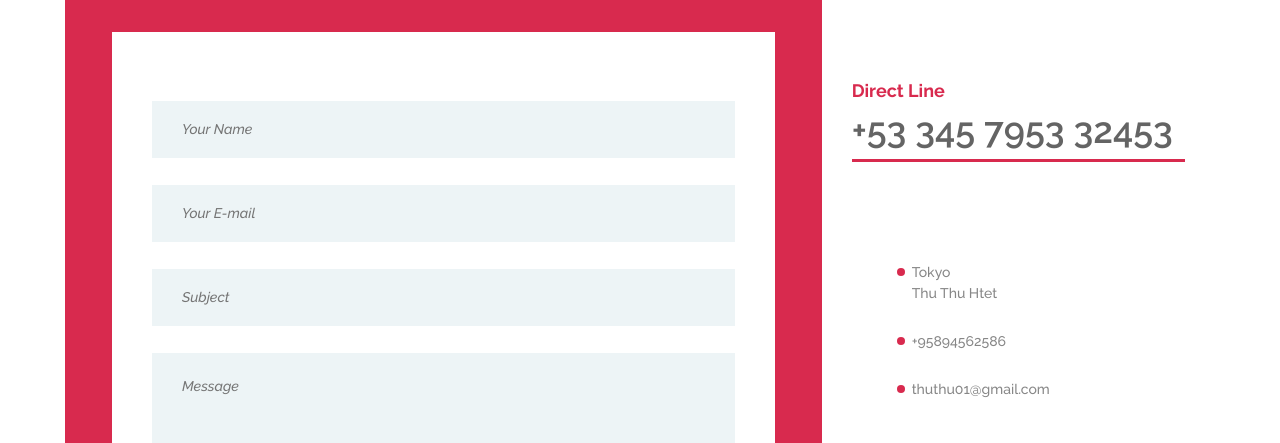
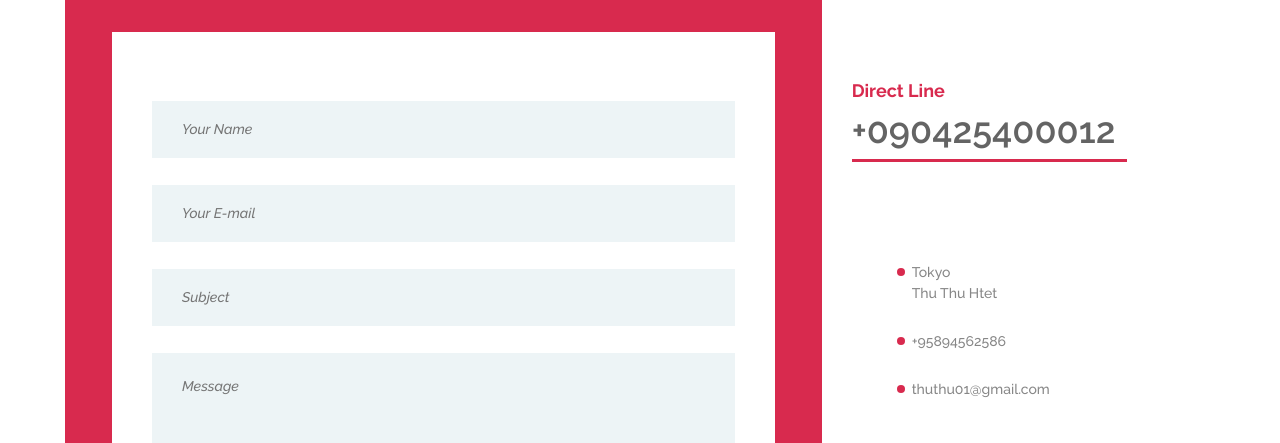
Before and after one commit to TokyoSociety/itandjapanese, a plain HTML site: page contact.html in a window 1280 px wide. Shown: the part 826-1269 px from the top of the page. Drawn offline with Linux system fonts and the light colour scheme; some packages are replaced by stand-ins of ours.

Commit message:
Update contact.html

```diff
--- a/contact.html
+++ b/contact.html
@@ -124,7 +124,7 @@
 						</div>
 						<div class="phone-number">
 							<span>Direct Line</span>
-							<h2>+53 345 7953 32453</h2>
+							<h2>+090425400012</h2>
 						</div>
 						<ul class="contact-list">
 							<li>Tokyo <br>Thu Thu Htet</li>
@@ -226,7 +226,7 @@
 				</ul>
 				<div class="copyright"><!-- Link back to Colorlib can't be removed. Template is MIT license -->
 Copyright &copy;<script>document.write(new Date().getFullYear());</script> All rights reserved | This template is made with <i class="fa fa-heart-o" aria-hidden="true"></i> by <a href="https://colorlib.com" target="_blank">Colorlib</a>
-<!-- Link back to Colorlib can't be removed. Template is licensed under CC BY 3.0. --></div>
+<!-- Link back to Colorlib can't be removed. Template is licensed under MIT. --></div>
 			</div>
 		</div>
 	</footer>
```
